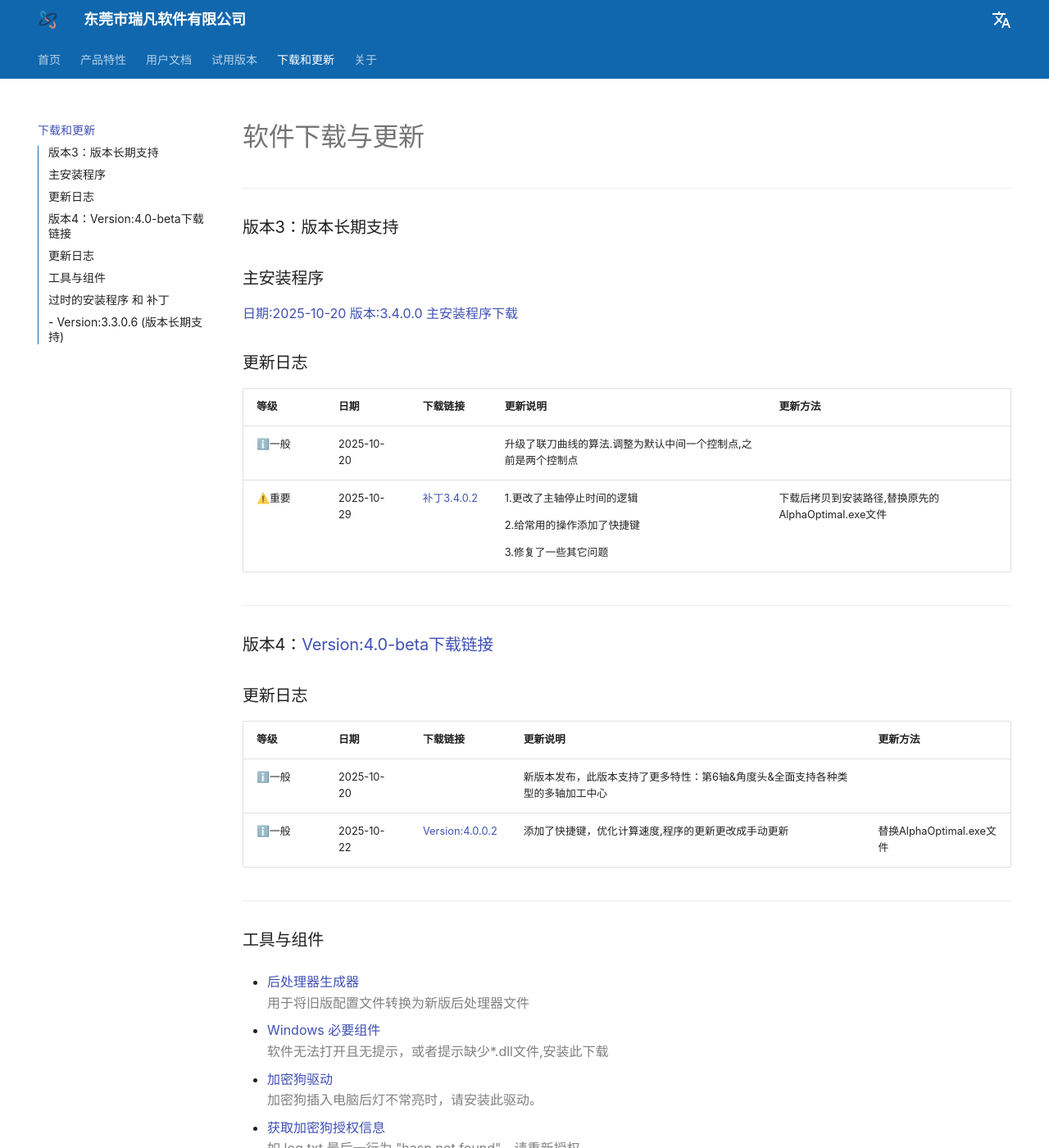
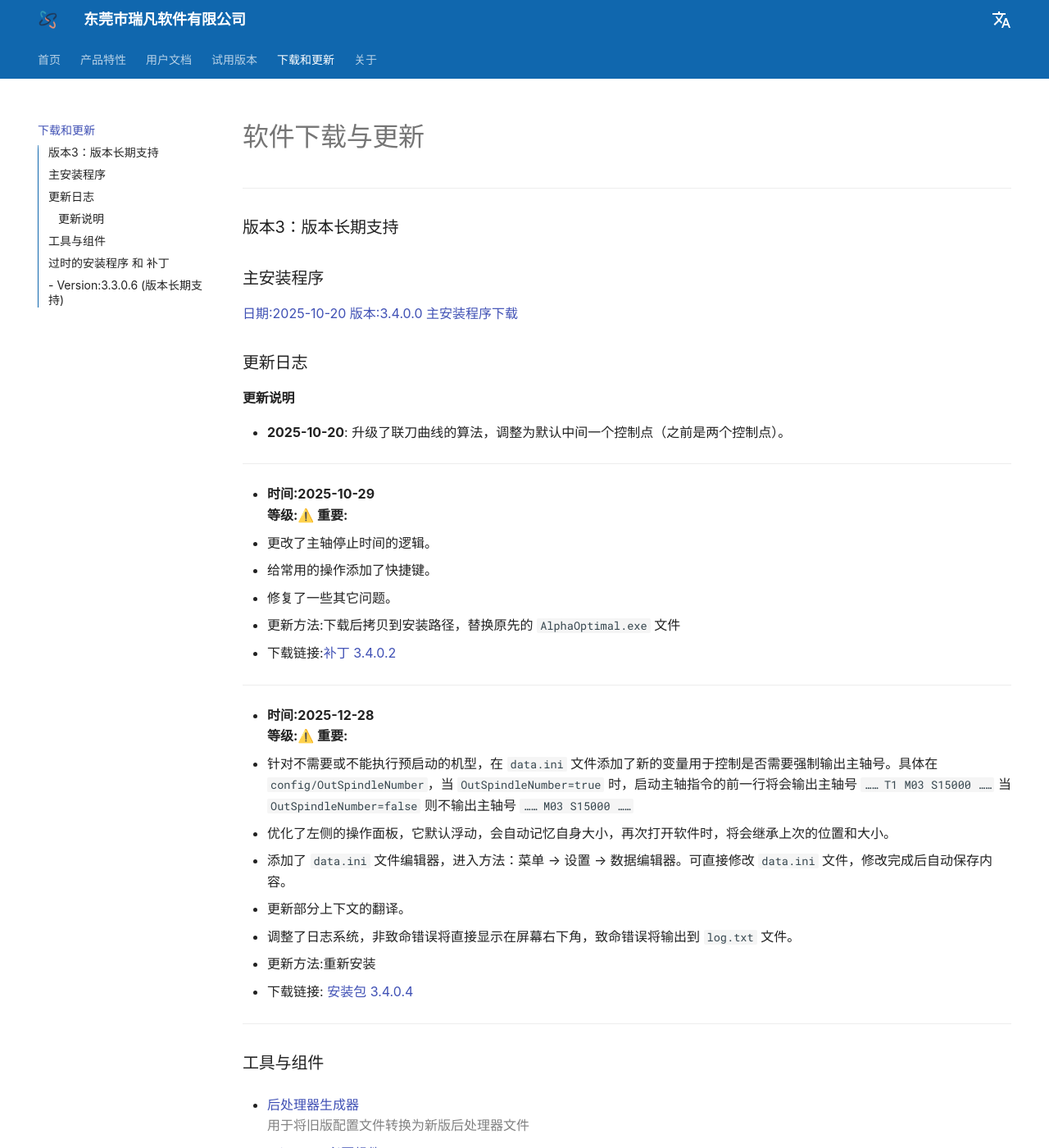
Before and after one commit to Huajian4444/Alpha_Optimal_Blog, an MkDocs documentation site: the page built from docs/download_update.md, in a window 1280 px wide and 1400 px high. Shown: the whole window at 82% size. Built offline with MkDocs 1.6.1 and Material for MkDocs 9.7.7, drawn with Linux system fonts in a browser that asks for light colours; some web fonts are replaced; comment, search, counter and statistics services are not loaded.

Commit message:
20251227

````diff
--- a/docs/download_update.md
+++ b/docs/download_update.md
@@ -5,24 +5,45 @@
 ### 主安装程序
 [日期:2025-10-20 版本:3.4.0.0 主安装程序下载](download/AlphaOptimalSetup_v3.rar)
 
+### 更新日志
 
-### 更新日志
-| 等级  | 日期       | 下载链接       | 更新说明          | 更新方法               |
-| ----- | ---------- | --------------| ------------------| ---------------------- |
-|ℹ️一般 |2025-10-20 | |升级了联刀曲线的算法.调整为默认中间一个控制点,之前是两个控制点||
-|⚠️重要 |2025-10-29 |[补丁3.4.0.2](download/AlphaOptimal-3.4.0.2.rar) |1.更改了主轴停止时间的逻辑</p>2.给常用的操作添加了快捷键</p>3.修复了一些其它问题|下载后拷贝到安装路径,替换原先的AlphaOptimal.exe文件|
+#### 更新说明
+- **2025-10-20**: 升级了联刀曲线的算法，调整为默认中间一个控制点（之前是两个控制点）。
 
 ---
 
-### 版本4：[Version:4.0-beta下载链接](download/AlphaOptimalSetup_v4.rar)
-
-### 更新日志
-| 等级  | 日期       | 下载链接       | 更新说明          | 更新方法               |
-| ----- | ---------- | --------------| ------------------| ---------------------- |
-|ℹ️一般 |2025-10-20 | |新版本发布，此版本支持了更多特性：第6轴&角度头&全面支持各种类型的多轴加工中心||
-|ℹ️一般 |2025-10-22|[Version:4.0.0.2](download/AlphaOptimalSetup_v4_0_0_2.rar)|添加了快捷键，优化计算速度,程序的更新更改成手动更新|替换AlphaOptimal.exe文件|
+- **时间:2025-10-29<br>等级:⚠️ 重要:**
+  1. 更改了主轴停止时间的逻辑。
+  2. 给常用的操作添加了快捷键。
+  3. 修复了一些其它问题。
+  4. 更新方法:下载后拷贝到安装路径，替换原先的 `AlphaOptimal.exe` 文件
+  5. 下载链接:[补丁 3.4.0.2](download/AlphaOptimal-3.4.0.2.rar)
 
 ---
+- **时间:2025-12-28<br>等级:⚠️ 重要:**
+  1. 针对不需要或不能执行预启动的机型，在 `data.ini` 文件添加了新的变量用于控制是否需要强制输出主轴号。具体在 `config/OutSpindleNumber`，当 `OutSpindleNumber=true` 时，启动主轴指令的前一行将会输出主轴号
+     ```
+     ……
+     T1
+     M03 S15000
+     ……
+     ```
+     当 `OutSpindleNumber=false` 则不输出主轴号
+     ```
+     ……
+     M03 S15000
+     ……
+     ```
+  2. 优化了左侧的操作面板，它默认浮动，会自动记忆自身大小，再次打开软件时，将会继承上次的位置和大小。
+  3. 添加了 `data.ini` 文件编辑器，进入方法：菜单 -> 设置 -> 数据编辑器。可直接修改 `data.ini` 文件，修改完成后自动保存内容。
+  4. 更新部分上下文的翻译。
+  5. 调整了日志系统，非致命错误将直接显示在屏幕右下角，致命错误将输出到 `log.txt` 文件。
+  6. 更新方法:重新安装
+  7. 下载链接: [安装包 3.4.0.4](download/AlphaOptimal-3.4.0.4.rar)
+
+---
+
+
 
 ### 工具与组件
 
--- a/mkdocs.yml
+++ b/mkdocs.yml
@@ -70,8 +70,7 @@ nav:
             - 示例2: userDocument/buildUserFixtureConfig/User_Fixture_Example_2.md
       - 其它:
           - 文件&文件夹说明: userDocument/other/index.md
-          - 文件详细说明:
-            - data文件说明: userDocument/other/Instruction_data_file.md
+          - data.ini文件说明: userDocument/Instruction_data_file.md
           - 自定义后处理器:
             - 自定义后处理器: userDocument/other/PostProcessor.md
             - 从旧版本提取加工模式: userDocument/other/ExtractByConfig.md
@@ -84,6 +83,7 @@ nav:
           - 主轴预启动逻辑: FAQ/主轴预启动逻辑.md
           - 起始&结束位置: FAQ/Program_Start_End.md
           - 加速度转换: FAQ/加速度转换.md
+          - 生成ISO代码失败: FAQ/生成ISO代码失败.md
   - 试用版本: Authorization_Application.md
   - 下载和更新: download_update.md
   - 关于: about.md
````
Also changed, not shown: docs/FAQ/主轴预启动逻辑.md (+1 -1 lines), docs/FAQ/生成ISO代码失败.md (added, +15 -0 lines), docs/userDocument/Instruction_data_file.md (renamed from docs/userDocument/other/Instruction_data_file.md, +4 -4 lines), docs/userDocument/other/index.md (+1 -1 lines), docs/image/生成ISO失败.png (added), site/404.html, site/Authorization_Application/index.html, site/about/index.html, site/download_update/index.html, site/index.html, site/products/WhyUseAlphaOptimal/index.html, site/products/index.html, site/sitemap.xml, 1 other file.
